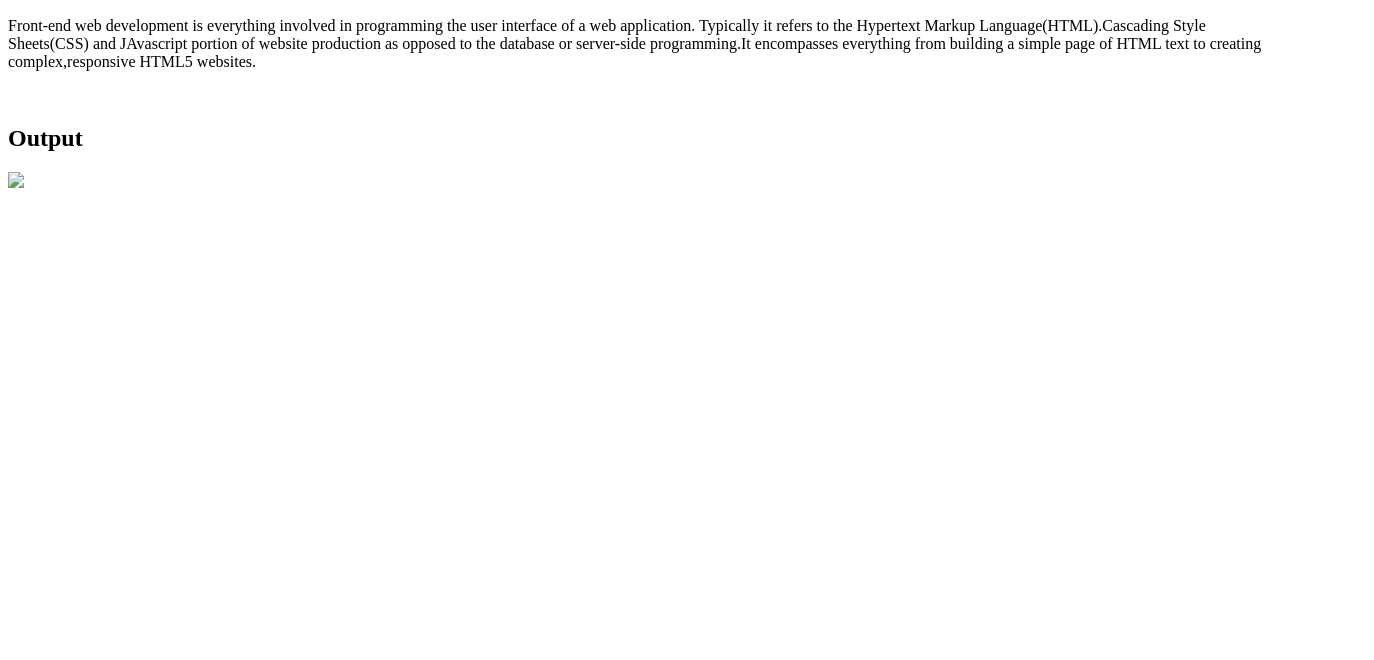
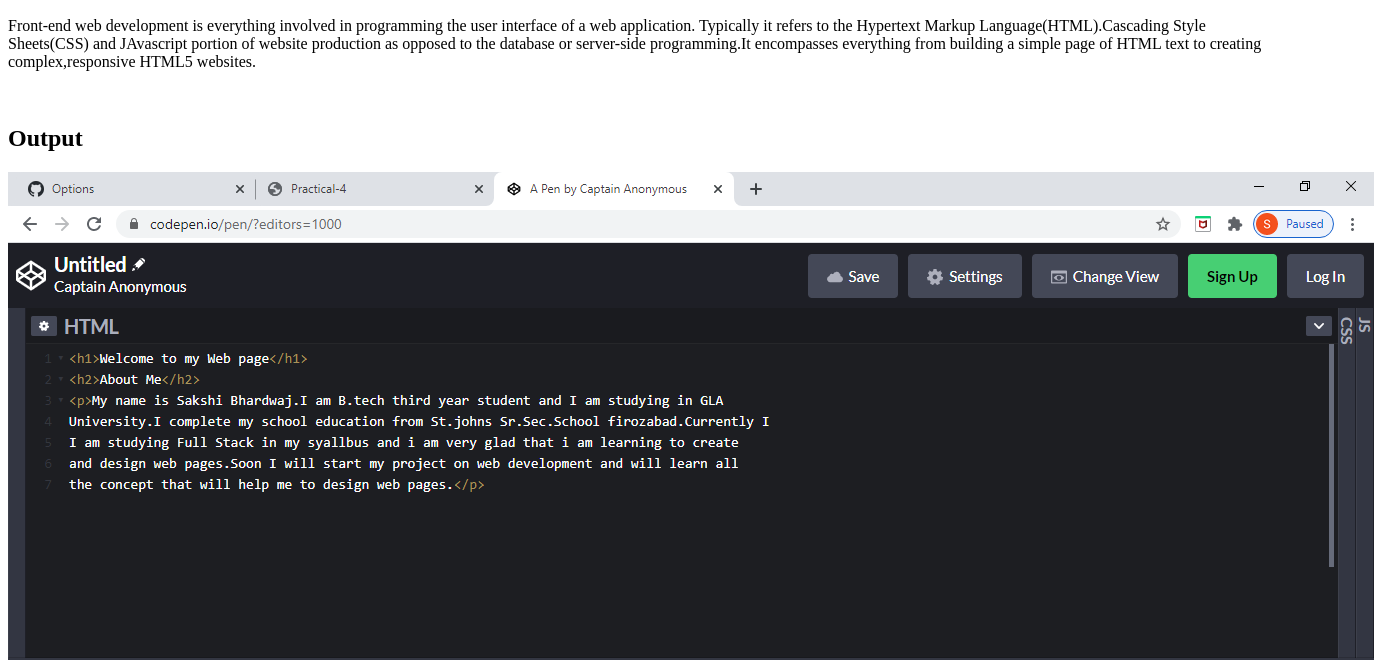
Before and after one commit to sakshibhardwaj30/full-stack-1, a plain HTML site: page Practical1.html in a window 1280 px wide. Shown: the part 157-817 px from the top of the page, 1374 px wide, since content can reach past the window. Drawn offline with Linux system fonts and the light colour scheme.

Commit message:
add an image

```diff
--- a/Practical1.html
+++ b/Practical1.html
@@ -17,7 +17,7 @@
            a simple page of HTML text to creating complex,responsive HTML5 websites.
        </p> <br>
       <b><h2>Output</h2></b>
-      <IMG SRC="online code.png">
+      <IMG SRC="image/online code.png">
       <br>
       <br>
 
```
